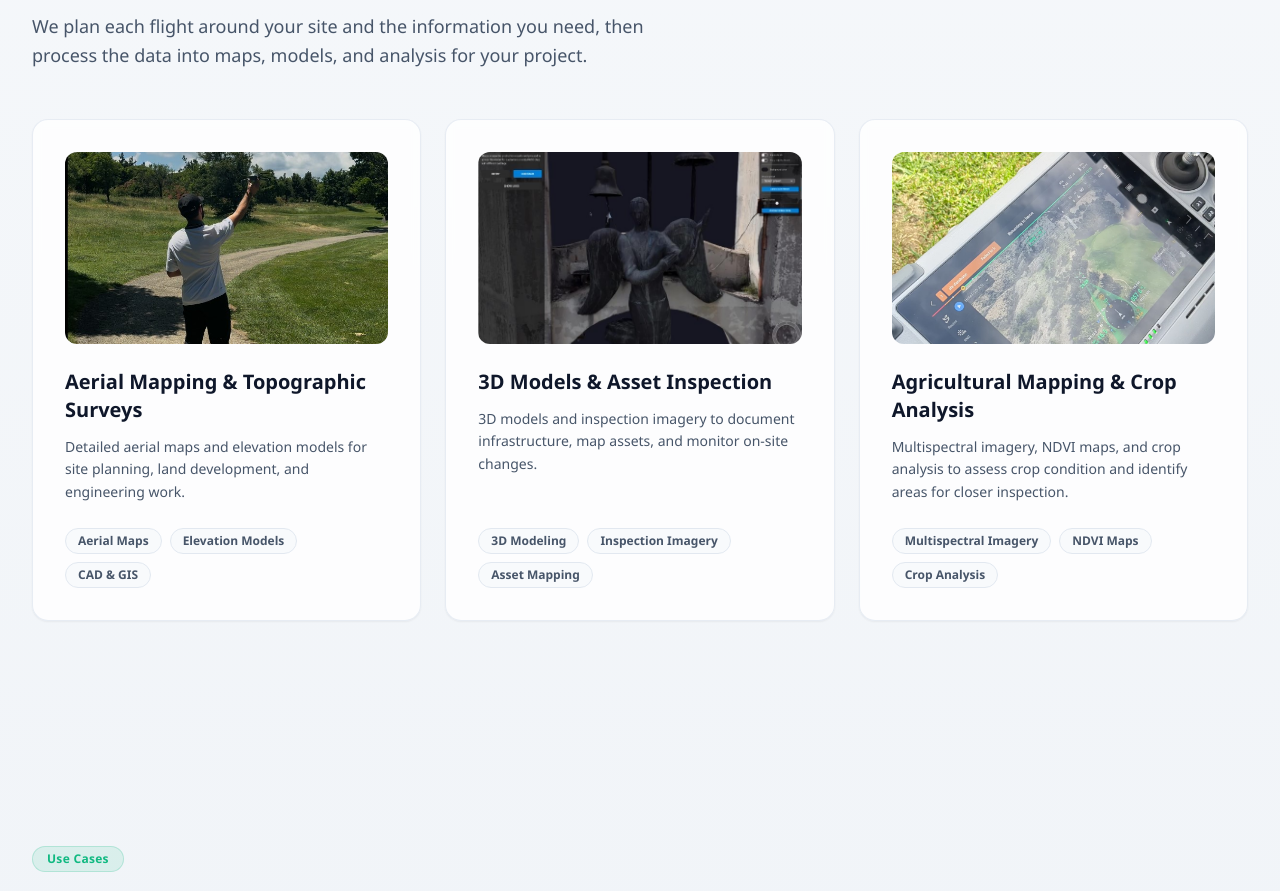
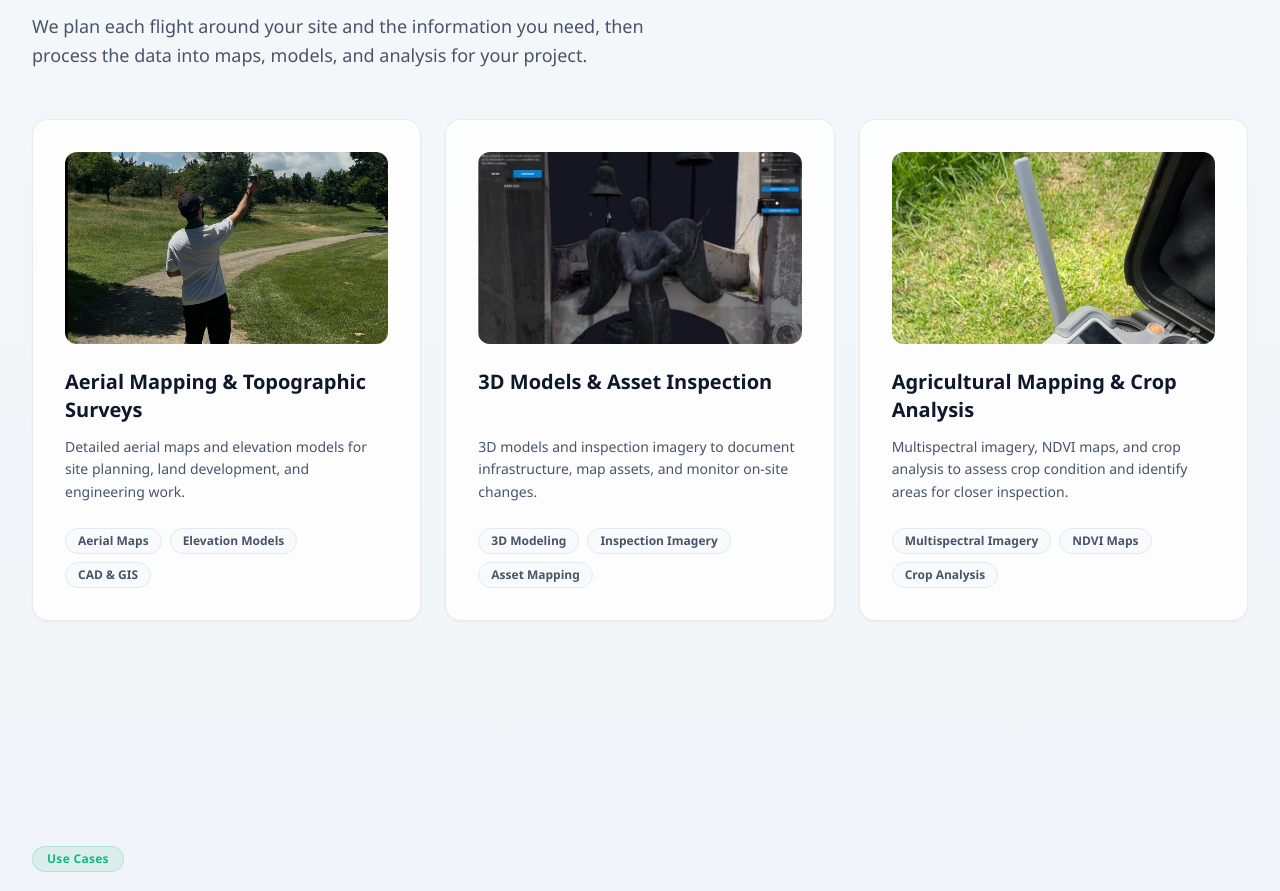
Before and after one commit to mealexandre/datafly-landing, a Next.js app: page / in a window 1280 px wide. Shown: the part 996-1887 px from the top of the page. Built offline with nearby package versions, Linux system fonts and the light colour scheme.

Commit message:
update services section

```diff
--- a/components/Services.tsx
+++ b/components/Services.tsx
@@ -10,6 +10,7 @@ type Service = {
   description: string;
   tags: string[];
   accentColor: "blue" | "green";
+  objectPosition?: string; // ფოტოს ფოკუსის დასარეგულირებლად
 };
 
 const SERVICES: Service[] = [
@@ -21,6 +22,7 @@ const SERVICES: Service[] = [
       "Detailed aerial maps and elevation models for site planning, land development, and engineering work.",
     tags: ["Aerial Maps", "Elevation Models", "CAD & GIS"],
     accentColor: "blue",
+    objectPosition: "object-center",
   },
   {
     imageSrc: "/service-3d.jpg",
@@ -30,6 +32,7 @@ const SERVICES: Service[] = [
       "3D models and inspection imagery to document infrastructure, map assets, and monitor on-site changes.",
     tags: ["3D Modeling", "Inspection Imagery", "Asset Mapping"],
     accentColor: "blue",
+    objectPosition: "object-center",
   },
   {
     imageSrc: "/service-agri.jpg",
@@ -39,6 +42,7 @@ const SERVICES: Service[] = [
       "Multispectral imagery, NDVI maps, and crop analysis to assess crop condition and identify areas for closer inspection.",
     tags: ["Multispectral Imagery", "NDVI Maps", "Crop Analysis"],
     accentColor: "green",
+    objectPosition: "object-top", // ფოკუსი გადატანილია ზედა ნაწილზე
   },
 ];
 
@@ -92,9 +96,9 @@ export default function Services() {
           initial="hidden"
           whileInView="show"
           viewport={{ once: true, margin: "-100px" }}
-          className="mt-12 grid gap-6 md:grid-cols-3"
+          className="mt-12 grid gap-6 md:grid-cols-3 items-stretch"
         >
-          {SERVICES.map(({ imageSrc, imageAlt, title, description, tags, accentColor }) => {
+          {SERVICES.map(({ imageSrc, imageAlt, title, description, tags, accentColor, objectPosition }) => {
             const isBlue = accentColor === "blue";
 
             return (
@@ -103,29 +107,29 @@ export default function Services() {
                 variants={cardVariants}
                 className="group relative flex h-full flex-col rounded-2xl border border-slate-200/80 bg-white/80 p-6 sm:p-8 shadow-sm backdrop-blur-sm transition-all duration-300 hover:-translate-y-1 hover:shadow-md hover:border-slate-300 overflow-hidden"
               >
-                {/* Image Container (ავტომატური დაკროპვა - object-cover) */}
-                <div className="relative mb-6 h-48 w-full shrink-0 overflow-hidden rounded-xl">
+                {/* Image Container (ფიქსირებული სიმაღლე) */}
+                <div className="relative mb-6 h-48 w-full shrink-0 overflow-hidden rounded-xl bg-slate-100">
                   <Image
                     src={imageSrc}
                     alt={imageAlt}
                     fill
                     sizes="(max-width: 768px) 100vw, 33vw"
-                    className="object-cover transition-transform duration-500 group-hover:scale-105"
+                    className={`object-cover ${objectPosition || "object-center"} transition-transform duration-500 group-hover:scale-105`}
                   />
                 </div>
 
-                {/* Content Container (flex-grow ტექსტს სწორად ანაწილებს) */}
-                <div className="flex flex-grow flex-col">
-                  <h3 className="text-xl font-bold text-text-main">
-                    {title}
-                  </h3>
-                  <p className="mt-3 text-sm leading-relaxed text-text-muted">
-                    {description}
-                  </p>
-                </div>
+                {/* სათაური: min-h აიძულებს 1-ხაზიან სათაურსაც დაიკავოს 2 ხაზის ადგილი */}
+                <h3 className="text-xl font-bold text-text-main min-h-[56px] flex items-start">
+                  {title}
+                </h3>
 
-                {/* Tags (flex-grow-ის დახმარებით ყოველთვის ბოლოშია) */}
-                <div className="mt-6 flex flex-wrap gap-2">
+                {/* აღწერა: min-h უზრუნველყოფს ტექსტების სიმაღლის გათანაბრებას */}
+                <p className="mt-3 text-sm leading-relaxed text-text-muted min-h-[60px]">
+                  {description}
+                </p>
+
+                {/* ტეგები: mt-auto აჭედებს ბლოკს ბარათის ბოლოში */}
+                <div className="mt-auto pt-6 flex flex-wrap gap-2">
                   {tags.map((tag) => (
                     <span
                       key={tag}
```
